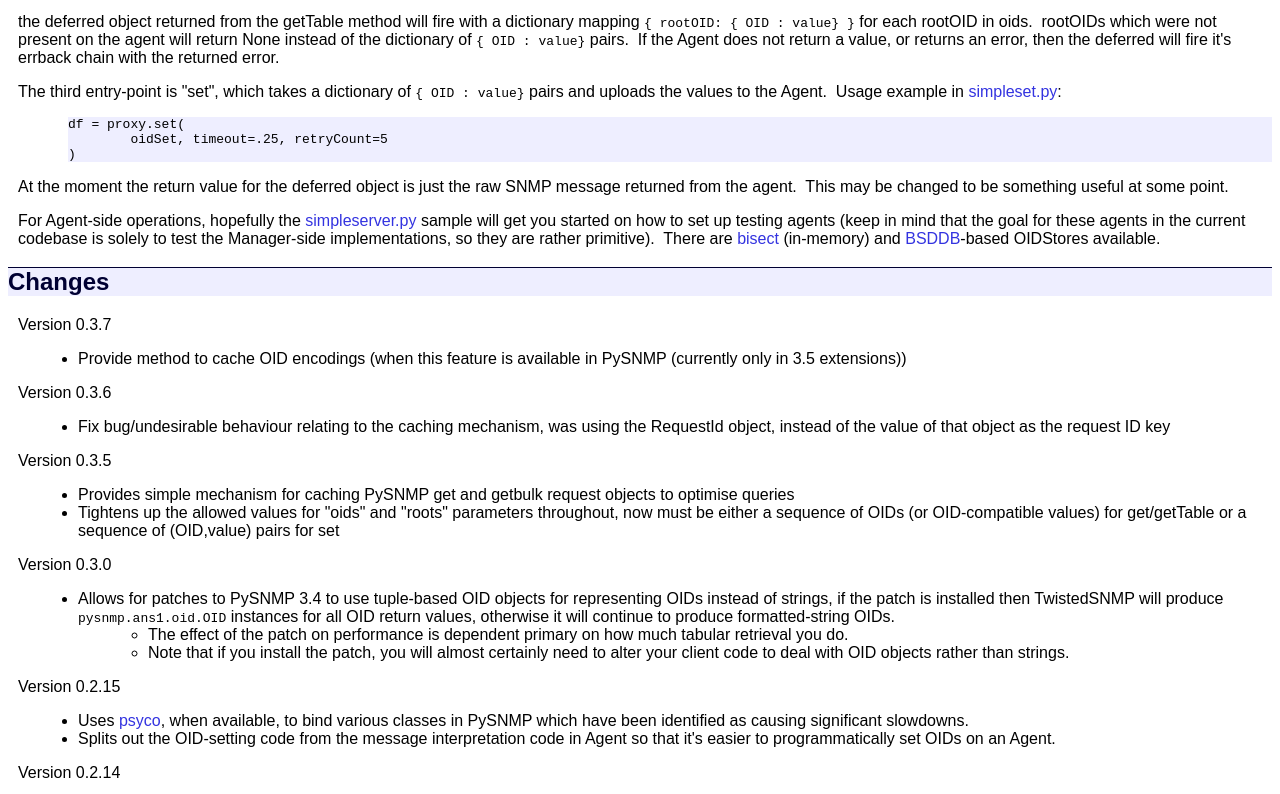
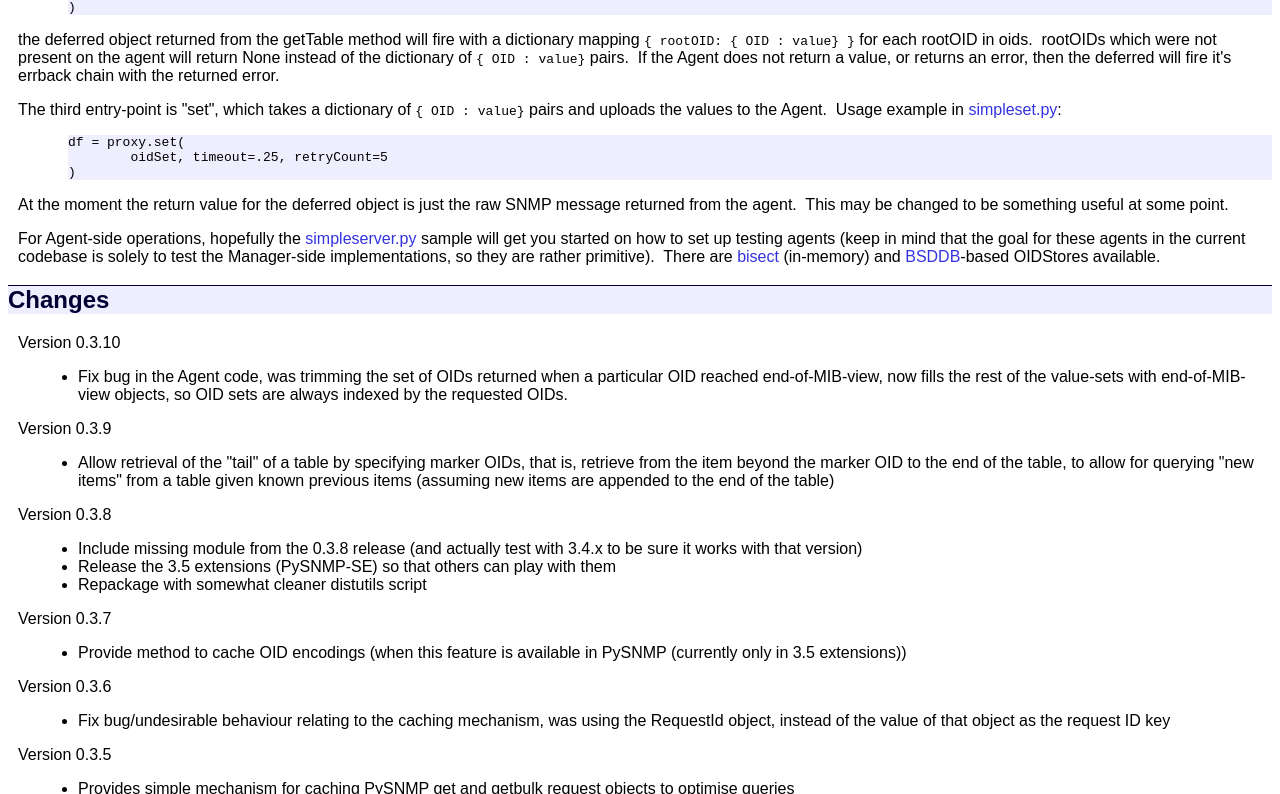
Before and after one commit to mmattice/TwistedSNMP, a plain HTML site: page doc/index.html in a window 1280 px wide. Shown: the part 1047-1841 px from the top of the page. Drawn offline with Linux system fonts and the light colour scheme.

Commit message:
Version notes for 0.3.8 through 0.3.10

```diff
--- a/doc/index.html
+++ b/doc/index.html
@@ -41,7 +41,12 @@ can install it by unpacking the source distribution and running:<br>
 </div>
 <p>In the top level of the install directory.&nbsp; You will need both <a
  href="http://www.twistedmatrix.com/">Twisted</a> and <a
- href="http://pysnmp.sourceforge.net/">PySNMP</a> 3.x installed<br>
+ href="http://pysnmp.sourceforge.net/">PySNMP</a> 3.x installed.&nbsp;
+The PySNMP-SE package (available from the <a
+ href="https://sourceforge.net/project/showfiles.php?group_id=102250">TwistedSNMP
+download page</a>) allows for faster scanning, but returns tuple-based
+OIDs, this can result in markedly faster scanning for systems with
+higher throughput requirements.<br>
 </p>
 <h2>Documentation</h2>
 <p>At the moment, most of the documentation for the module is in the
@@ -111,6 +116,35 @@ OIDStores available.<br>
 <p>
 </p>
 <h2>Changes</h2>
+<p>Version 0.3.10<br>
+</p>
+<ul>
+  <li>Fix bug in the Agent code, was trimming the set of OIDs returned
+when a particular OID reached end-of-MIB-view, now fills the rest of
+the value-sets with end-of-MIB-view objects, so OID sets are always
+indexed by the requested OIDs.<br>
+  </li>
+</ul>
+<p>Version 0.3.9<br>
+</p>
+<ul>
+  <li>Allow retrieval of the "tail" of a table by specifying marker
+OIDs, that is, retrieve from the item beyond the marker OID to the end
+of the table, to allow for querying "new items" from a table given
+known previous items (assuming new items are appended to the end of the
+table)<br>
+  </li>
+</ul>
+<p>Version 0.3.8<br>
+</p>
+<ul>
+  <li>Include missing module from the 0.3.8 release (and actually test
+with 3.4.x to be sure it works with that version)</li>
+  <li>Release the 3.5 extensions (PySNMP-SE) so that others can play
+with them</li>
+  <li>Repackage with somewhat cleaner distutils script<br>
+  </li>
+</ul>
 <p>Version 0.3.7<br>
 </p>
 <ul>
```
